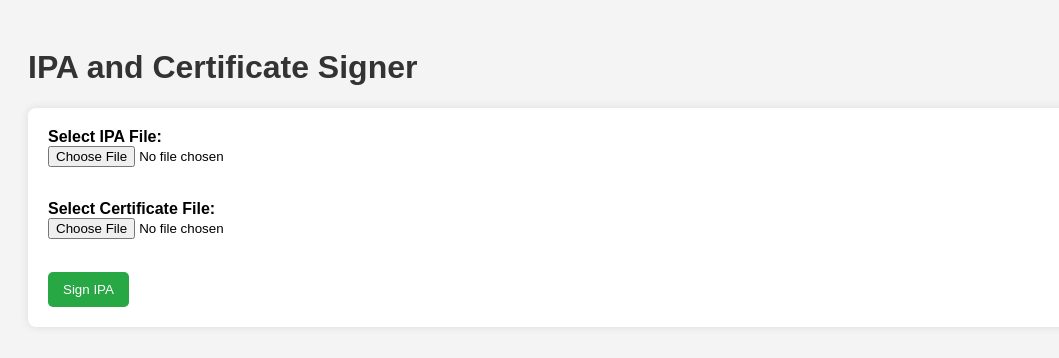
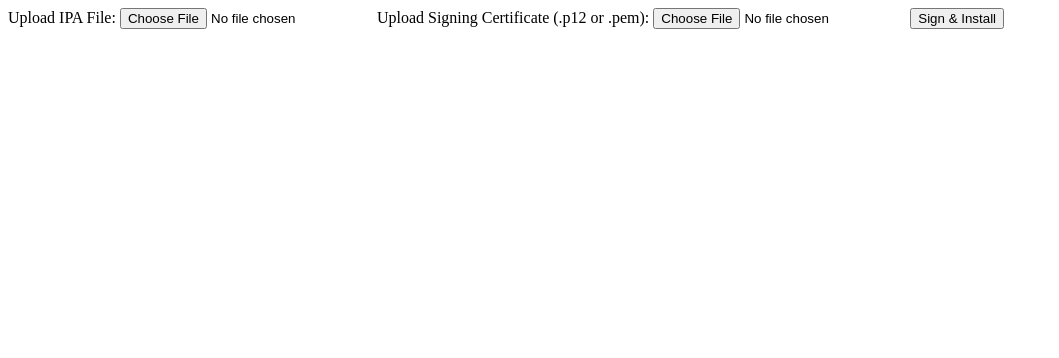
Before and after one commit to herobrine6306/Ipa-cert-signer, a plain HTML site: page index.html in a window 1280 px wide. Shown: the whole page, without its empty margins (0-1059 px from the left). Drawn offline with Linux system fonts and the light colour scheme.

Commit message:
Update index.html

```diff
--- a/index.html
+++ b/index.html
@@ -1,55 +1,43 @@
-<!DOCTYPE html>
-<html lang="en">
-<head>
-    <meta charset="UTF-8">
-    <meta name="viewport" content="width=device-width, initial-scale=1.0">
-    <title>IPA and Certificate Signer</title>
-    <style>
-        body {
-            font-family: Arial, sans-serif;
-            background-color: #f4f4f4;
-            padding: 20px;
-        }
-        h1 {
-            color: #333;
-        }
-        form {
-            background-color: #fff;
-            padding: 20px;
-            border-radius: 8px;
-            box-shadow: 0 0 10px rgba(0, 0, 0, 0.1);
-        }
-        label {
-            font-weight: bold;
-            margin-top: 10px;
-        }
-        input[type="file"] {
-            display: block;
-            margin-bottom: 15px;
-        }
-        input[type="submit"] {
-            background-color: #28a745;
-            color: #fff;
-            padding: 10px 15px;
-            border: none;
-            border-radius: 5px;
-            cursor: pointer;
-        }
-        input[type="submit"]:hover {
-            background-color: #218838;
-        }
-    </style>
-</head>
-<body>
-    <h1>IPA and Certificate Signer</h1>
-    <form action="https://2d80f1eb-d228-43ee-a76d-97fafa7e2e80-00-qmzb144eqw8t.janeway.replit.dev/upload" method="post" enctype="multipart/form-data">
-        <label for="ipa">Select IPA File:</label>
-        <input type="file" id="ipa" name="ipa" accept=".ipa" required><br>
+<form id="uploadForm" enctype="multipart/form-data">
+    <label for="ipa">Upload IPA File:</label>
+    <input type="file" id="ipa" name="ipa" accept=".ipa" required>
 
-        <label for="cert">Select Certificate File:</label>
-        <input type="file" id="cert" name="cert" accept=".cer" required><br>
+    <label for="cert">Upload Signing Certificate (.p12 or .pem):</label>
+    <input type="file" id="cert" name="cert" accept=".p12,.pem" required>
 
-        <input type="submit" value="Sign IPA">
-    </form>
-</body>
-</html>
+    <button type="submit">Sign & Install</button>
+</form>
+
+<script>
+document.getElementById('uploadForm').onsubmit = async function (e) {
+    e.preventDefault();
+
+    const ipaFile = document.getElementById('ipa').files[0];
+    const certFile = document.getElementById('cert').files[0];
+
+    if (!ipaFile || !certFile) {
+        alert('Please upload both an IPA file and a signing certificate.');
+        return;
+    }
+
+    // Upload IPA and certificate files to the server for signing
+    const formData = new FormData();
+    formData.append('ipa', ipaFile);
+    formData.append('cert', certFile);
+
+    // Send files to the backend
+    const response = await fetch('/sign-and-install', {
+        method: 'POST',
+        body: formData
+    });
+
+    const result = await response.json();
+
+    if (result.success) {
+        // This triggers the installation prompt
+        window.location.href = `itms-services://?action=download-manifest&url=${result.plist_url}`;
+    } else {
+        alert('Signing failed. Please check the certificate or try again.');
+    }
+};
+</script>
```
